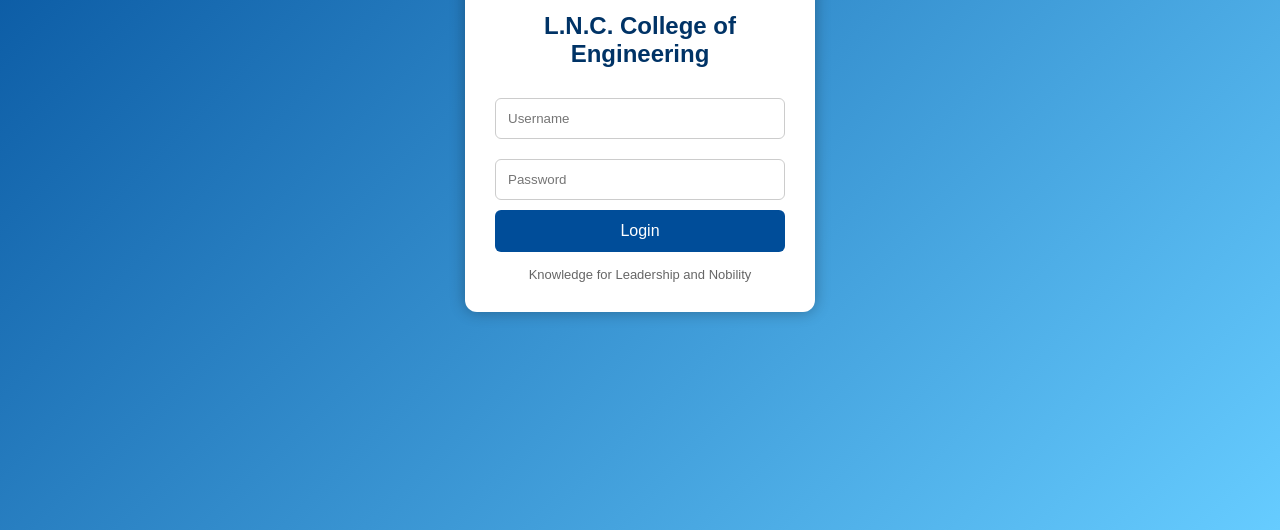
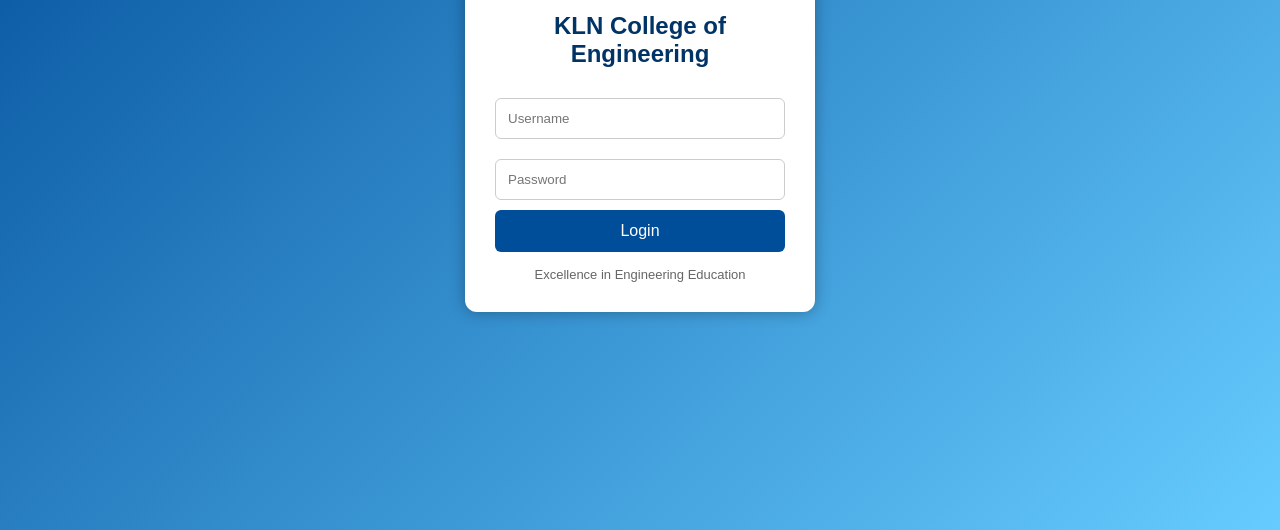
Before and after one commit to aakashsedhu-lgtm/aaakash, a plain HTML site: page index.html in a window 1280 px wide. Shown: the part 270-800 px from the top of the page. Drawn offline with Linux system fonts and the light colour scheme.

Commit message:
Update index.html

```diff
--- a/index.html
+++ b/index.html
@@ -3,7 +3,7 @@
 <head>
 <meta charset="UTF-8">
 <meta name="viewport" content="width=device-width, initial-scale=1.0">
-<title>L.N.C. College of Engineering - Login</title>
+<title>KLN College of Engineering - Login</title>
 
 <style>
 *{
@@ -79,7 +79,7 @@
     <!-- Save your uploaded logo as logo.png -->
     <img src="logo.png" alt="College Logo">
 
-    <h2>L.N.C. College of Engineering</h2>
+    <h2>KLN College of Engineering</h2>
 
     <form>
         <input type="text" placeholder="Username" required>
@@ -90,7 +90,7 @@
     </form>
 
     <div class="footer">
-        Knowledge for Leadership and Nobility
+        Excellence in Engineering Education
     </div>
 
 </div>
```
